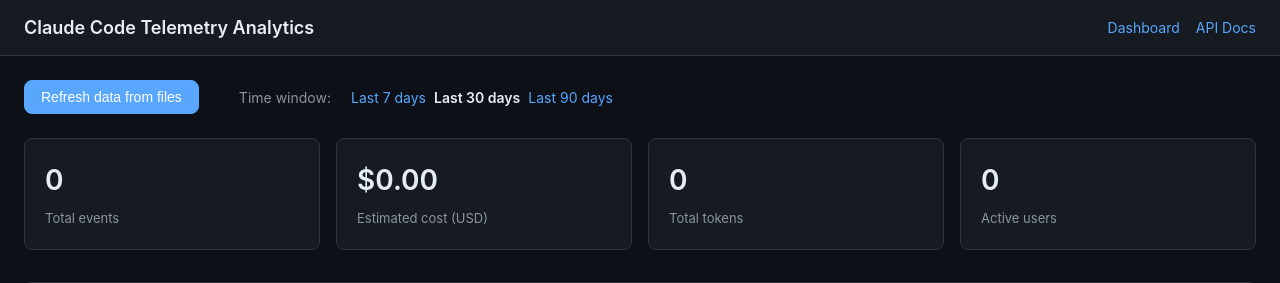
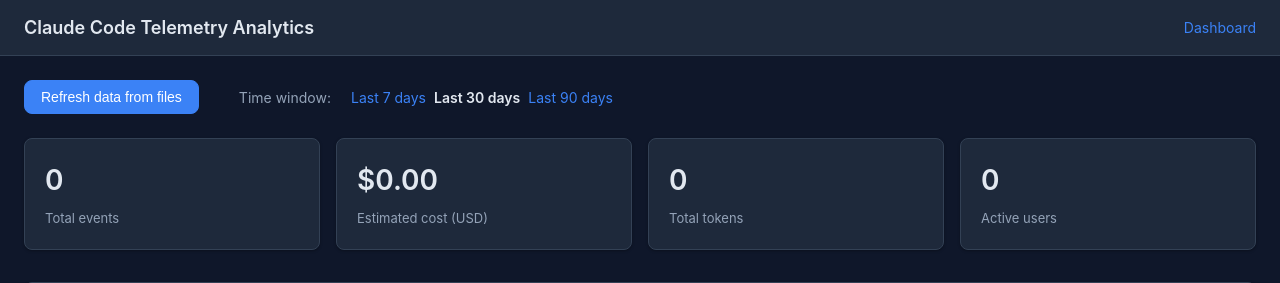
Before and after one commit to bojanacekic/Python_Engineering_Internship, a FastAPI app: page / in a window 1280 px wide. Shown: the top 283 px of the page. Run offline with FastAPI, Linux system fonts and the light colour scheme.

Commit message:
style: simplify chart colors and disable api docs

```diff
--- a/app/main.py
+++ b/app/main.py
@@ -17,6 +17,8 @@
         title=settings.app_title,
         description="Analytics platform for Claude Code telemetry",
         version="1.0.0",
+        docs_url=None,
+        redoc_url=None,
     )
 
     # Ensure DB tables exist
--- a/app/static/css/style.css
+++ b/app/static/css/style.css
@@ -1,17 +1,17 @@
 /* Claude Code Telemetry Analytics — dashboard styles */
 
 :root {
-    --bg: #0d1117;
-    --surface: #161b22;
-    --surface-raised: #21262d;
-    --border: #30363d;
-    --text: #e6edf3;
-    --text-muted: #8b949e;
-    --accent: #58a6ff;
-    --accent-hover: #79b8ff;
-    --success: #3fb950;
-    --warning: #d29922;
-    --danger: #f85149;
+    --bg: #0f172a;
+    --surface: #1e293b;
+    --surface-raised: #334155;
+    --border: #334155;
+    --text: #e2e8f0;
+    --text-muted: #94a3b8;
+    --accent: #3b82f6;
+    --accent-hover: #60a5fa;
+    --success: #22c55e;
+    --danger: #ef4444;
+    --neutral: #94a3b8;
     --radius: 8px;
     --shadow: 0 1px 3px rgba(0, 0, 0, 0.3);
 }
--- a/app/static/js/dashboard.js
+++ b/app/static/js/dashboard.js
@@ -1,27 +1,40 @@
 /**
  * Dashboard: Chart.js charts and Load data button.
- * Uses DASHBOARD_DATA from server (cost_trend, peak_hours, tool_usage, model_usage, usage_by_role, usage_by_department).
+ * Single main color + lighter shades; no random bright colors.
  */
 (function () {
-    var COLORS = [
-        "#58a6ff",
-        "#3fb950",
-        "#d29922",
-        "#f85149",
-        "#a371f7",
-        "#79c0ff",
-        "#7ee787",
-        "#ffa657",
-    ];
+    var COLORS = {
+        primary: "#3b82f6",
+        primaryLight: "#60a5fa",
+        primaryLighter: "#93c5fd",
+        neutral: "#94a3b8",
+        danger: "#ef4444",
+    };
+    var PIE_PALETTE = [COLORS.primary, COLORS.primaryLight, COLORS.primaryLighter];
+    var GRID_COLOR = "rgba(148,163,184,0.2)";
 
     function chartOptions(opts) {
         var base = {
             responsive: true,
             maintainAspectRatio: false,
-            plugins: { legend: { labels: { color: "#8b949e" } } },
+            plugins: { legend: { labels: { color: COLORS.neutral } } },
         };
         if (opts && opts.scales) base.scales = opts.scales;
         return base;
+    }
+
+    function scaleOptions(maxRotation) {
+        return {
+            y: {
+                beginAtZero: true,
+                grid: { color: GRID_COLOR },
+                ticks: { color: COLORS.neutral },
+            },
+            x: {
+                grid: { color: GRID_COLOR },
+                ticks: { color: COLORS.neutral, maxRotation: maxRotation || 0 },
+            },
+        };
     }
 
     function costTrendChart() {
@@ -37,14 +50,14 @@
                     {
                         label: "Events",
                         data: data.event_counts,
-                        borderColor: COLORS[0],
-                        backgroundColor: COLORS[0] + "30",
+                        borderColor: COLORS.primary,
+                        backgroundColor: COLORS.primary + "20",
                         fill: true,
                         tension: 0.2,
                     },
                 ],
             },
-            options: chartOptions({ scales: { y: { beginAtZero: true, ticks: { color: "#8b949e" } }, x: { ticks: { color: "#8b949e", maxRotation: 45 } } } }),
+            options: chartOptions({ scales: scaleOptions(45) }),
         });
     }
 
@@ -58,9 +71,9 @@
             type: "bar",
             data: {
                 labels: labels,
-                datasets: [{ label: "Events", data: data.values, backgroundColor: COLORS[1] + "99" }],
+                datasets: [{ label: "Events", data: data.values, backgroundColor: COLORS.primaryLight }],
             },
-            options: chartOptions({ scales: { y: { beginAtZero: true, ticks: { color: "#8b949e" } }, x: { ticks: { color: "#8b949e" } } } }),
+            options: chartOptions({ scales: scaleOptions() }),
         });
     }
 
@@ -69,13 +82,14 @@
         if (!data || !data.labels || !data.labels.length) return;
         var ctx = document.getElementById("chart-tool-usage");
         if (!ctx) return;
+        var colors = data.labels.map(function (_, i) { return PIE_PALETTE[i % PIE_PALETTE.length]; });
         new Chart(ctx.getContext("2d"), {
             type: "bar",
             data: {
                 labels: data.labels,
-                datasets: [{ label: "Events", data: data.values, backgroundColor: COLORS.slice(0, data.labels.length) }],
+                datasets: [{ label: "Events", data: data.values, backgroundColor: colors }],
             },
-            options: chartOptions({ scales: { y: { beginAtZero: true, ticks: { color: "#8b949e" } }, x: { ticks: { color: "#8b949e" } } } }),
+            options: chartOptions({ scales: scaleOptions() }),
         });
     }
 
@@ -84,11 +98,12 @@
         if (!data || !data.labels || !data.labels.length) return;
         var ctx = document.getElementById("chart-model-usage");
         if (!ctx) return;
+        var colors = data.labels.map(function (_, i) { return PIE_PALETTE[i % PIE_PALETTE.length]; });
         new Chart(ctx.getContext("2d"), {
             type: "doughnut",
             data: {
                 labels: data.labels,
-                datasets: [{ data: data.values, backgroundColor: COLORS.slice(0, data.labels.length) }],
+                datasets: [{ data: data.values, backgroundColor: colors }],
             },
             options: chartOptions(),
         });
@@ -114,9 +129,9 @@
             type: "bar",
             data: {
                 labels: labels,
-                datasets: [{ label: "Events", data: values, backgroundColor: COLORS[2] + "99" }],
+                datasets: [{ label: "Events", data: values, backgroundColor: COLORS.primaryLight }],
             },
-            options: chartOptions({ scales: { y: { beginAtZero: true, ticks: { color: "#8b949e" } }, x: { ticks: { color: "#8b949e", maxRotation: 45 } } } }),
+            options: chartOptions({ scales: scaleOptions(45) }),
         });
     }
 
--- a/app/templates/base.html
+++ b/app/templates/base.html
@@ -12,7 +12,6 @@
         <h1>Claude Code Telemetry Analytics</h1>
         <nav>
             <a href="/">Dashboard</a>
-            <a href="/docs" target="_blank">API Docs</a>
         </nav>
     </header>
     <main class="main">
```
Also changed, not shown: README.md.
